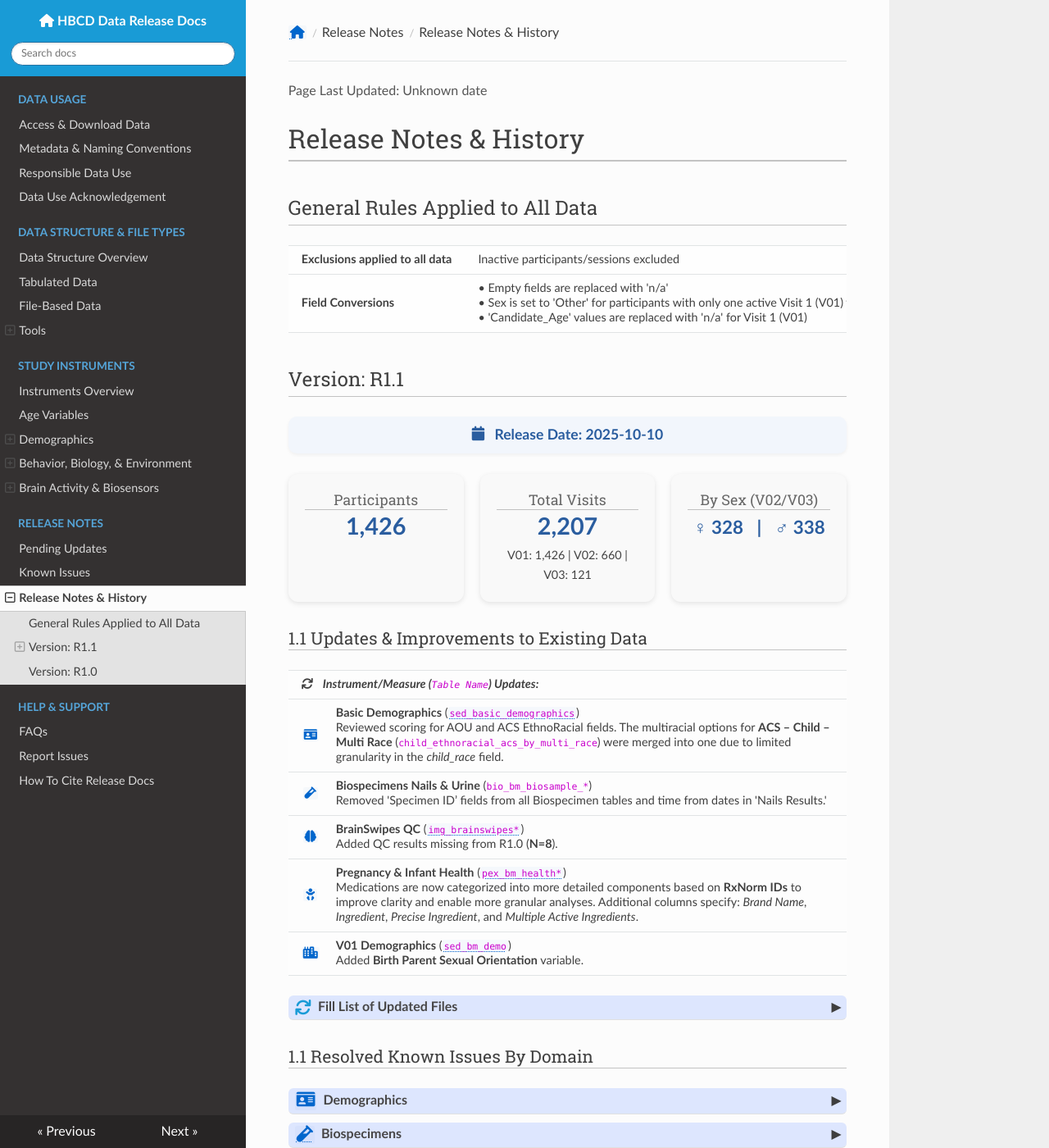
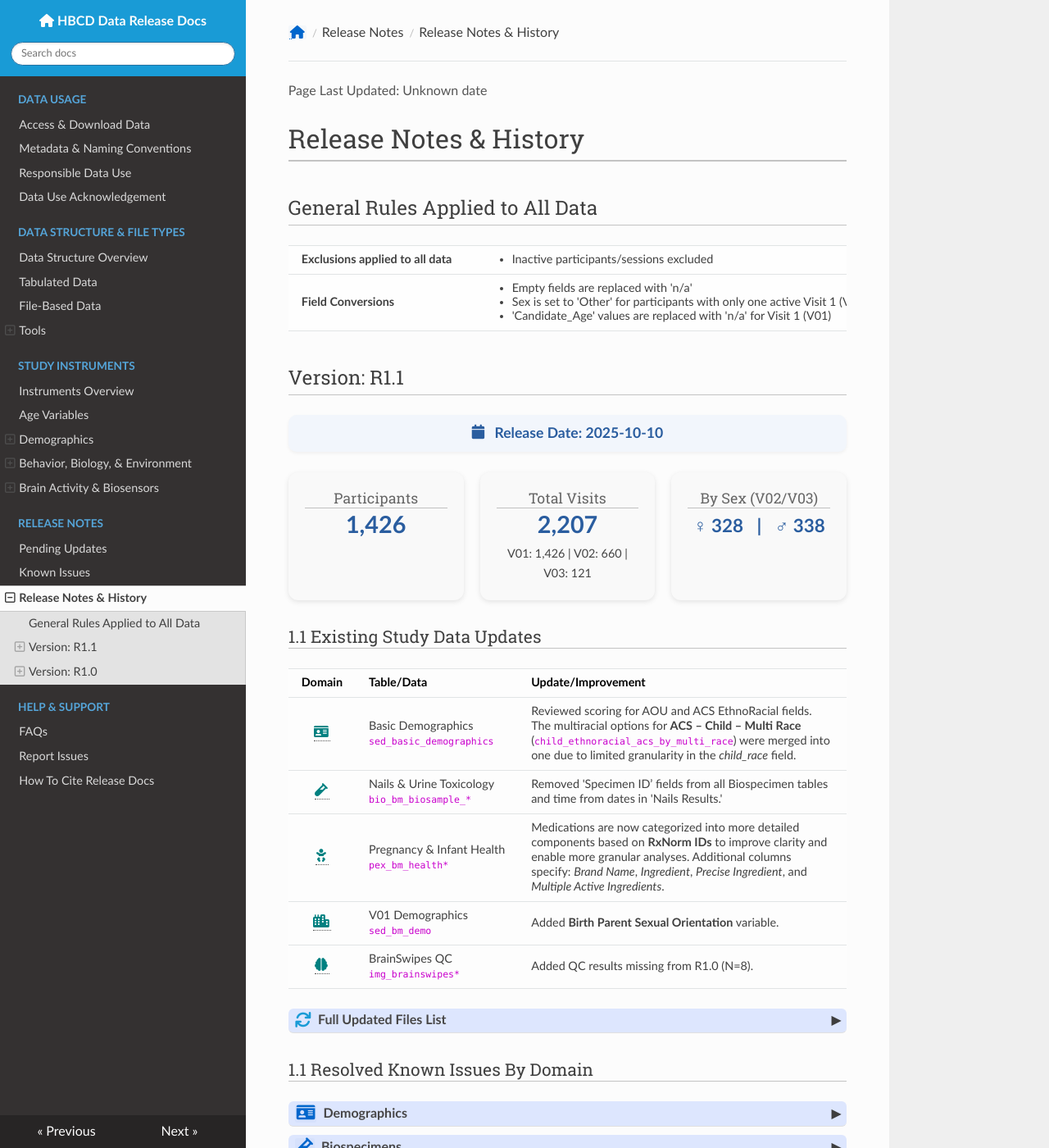
Before and after one commit to nbdc-datahub/hbcd-docs, an MkDocs documentation site: the page built from docs/changelog/releasenotes.md, in a window 1280 px wide and 1400 px high. Shown: the whole window at 82% size. Built offline with MkDocs 1.6.1, drawn with Linux system fonts in a browser that asks for light colours; nearby versions of some CDN libraries; some of the changed text lies outside the part shown.

Commit message:
FIX LIST FORMATTING IN CSS TABLES for some table classes

```diff
--- a/docs/changelog/releasenotes.md
+++ b/docs/changelog/releasenotes.md
@@ -6,13 +6,19 @@
 <tbody>
 <tr>
     <td><strong>Exclusions applied to all data</strong></td>
-    <td>Inactive participants/sessions excluded</td>
+    <td>
+    <ul>
+      <li>Inactive participants/sessions excluded</li>
+    </ul></td>
 </tr>
 <tr>
   <td><strong>Field Conversions</strong></td>
-  <td>• Empty fields are replaced with 'n/a'<br>
-      • Sex is set to 'Other' for participants with only one active Visit 1 (V01) visit<br>
-      • 'Candidate_Age' values are replaced with 'n/a' for Visit 1 (V01)
+  <td>
+    <ul>
+      <li>Empty fields are replaced with 'n/a'</li>
+      <li>Sex is set to 'Other' for participants with only one active Visit 1 (V01) visit</li>
+      <li>'Candidate_Age' values are replaced with 'n/a' for Visit 1 (V01)</li>
+    </ul>
   </td>
 </tr>
 </tbody>
@@ -48,74 +54,58 @@
   </div>
 </div>
 
-### 1.1 Updates & Improvements to Existing Data
+### 1.1 Existing Study Data Updates
 
 <table class="table-no-vertical-lines" style="width: 100%; border-collapse: collapse; table-layout: fixed; font-size: 16px;">
-  <tbody>
-<tr><td colspan="2"><i class="fa-solid fa-arrows-rotate" style="margin-right: 8px;"></i> <strong><i>Instrument/Measure (<code>Table Name</code>) Updates:</i></strong></td></tr>
-    <!-- Basic Demographics -->
-    <tr>
-      <td style="width: 40px; text-align: center;">
-        <a href="../../instruments/#demo" title="Basic Demographics" target="_blank"><i class="fas fa-id-card"></i></a>
-      </td>
-      <td style="padding: 8px 4px; vertical-align: top; word-wrap: break-word; white-space: normal;">
-        <strong>Basic Demographics</strong>
-        (<a href="../../instruments/demo/basicdemo" target="_blank"><code>sed_basic_demographics</code></a>)<br>
-        <span class="update-text">Reviewed scoring for AOU and ACS EthnoRacial fields. The multiracial options for <strong>ACS – Child – Multi Race</strong> (<code>child_ethnoracial_acs_by_multi_race</code>) were merged into one due to limited granularity in the <em>child_race</em> field.</span>
-      </td>
-    </tr>
-    <!-- Biospec-->
-    <tr style="border-bottom: 1px solid #e0e0e0;">
-      <td style="width: 40px; text-align: center;">
-        <a href="../../instruments/#biospec" title="Biospec" target="_blank"><i class="fas fa-vial"></i></a>
-      </td>
-      <td style="padding: 8px 4px; vertical-align: top;">
-        <strong>Biospecimens Nails & Urine</strong>
-        (<code>bio_bm_biosample_*</code>)<br>
-        <span class="update-text">Removed 'Specimen ID’ fields from all Biospecimen tables and time from dates in 'Nails Results.'</span>
-      </td>
-    </tr>
-    <!-- BrainSwipes QC -->
-    <tr style="border-bottom: 1px solid #e0e0e0;">
-      <td style="width: 40px; text-align: center;">
-        <a href="../../instruments/#mri" title="MRI Data" target="_blank"><i class="fas fa-brain"></i></a>
-      </td>
-      <td style="padding: 8px 4px; vertical-align: top;">
-        <strong>BrainSwipes QC</strong>
-        (<a href="../../instruments/mri/qc/#brainswipes" target="_blank"><code>img_brainswipes*</code></a>)<br>
-        <span class="update-text">Added QC results missing from R1.0 (<strong>N=8</strong>).</span>
-      </td>
-    </tr>
-    <!-- Pregnancy & Infant Health -->
-    <tr style="border-bottom: 1px solid #e0e0e0;">
-      <td style="width: 40px; text-align: center;">
-        <a href="../../instruments/#pex" title="Pregnancy & Infant Health" target="_blank"><i class="fa-solid fa-baby"></i></a>
-      </td>
-      <td style="padding: 8px 4px; vertical-align: top; word-wrap: break-word; white-space: normal;">
-        <strong>Pregnancy & Infant Health</strong>
-        (<a href="../../instruments/pregexp/pex" target="_blank"><code>pex_bm_health*</code></a>)<br>
-        <span class="update-text">Medications are now categorized into more detailed components based on <strong>RxNorm IDs</strong> to improve clarity and enable more granular analyses.
-        Additional columns specify: <em>Brand Name</em>, <em>Ingredient</em>, <em>Precise Ingredient</em>, and <em>Multiple Active Ingredients</em>.</span>
-      </td>
-    </tr>
-    <!-- V01 Demographics -->
-    <tr style="border-bottom: 1px solid #e0e0e0;">
-      <td style="width: 40px; text-align: center;">
-        <a href="../../instruments/#socenvdet" title="Demographics" target="_blank"><i class="fas fa-city"></i></a>
-      </td>
-      <td style="padding: 8px 4px; vertical-align: top;">
-        <strong>V01 Demographics</strong>
-        (<a href="../../instruments/SED/v01-demo" target="_blank"><code>sed_bm_demo</code></a>)<br>
-        <span class="update-text">Added <strong>Birth Parent Sexual Orientation</strong> variable.</span>
-      </td>
-    </tr>
-  </tbody>
+<thead>
+<th>Domain</th>
+<th>Table/Data</th>
+<th>Update/Improvement</th>
+</thead>
+<tbody>
+<tr>
+  <td style="text-align: center;"><span class="tooltip tooltip-right"><i class="fas fa-id-card" style="font-size:1.1em; margin-right: 2px;"></i><span class="tooltiptext">Demographics</span></span></td>
+  <td>Basic Demographics<br><code>sed_basic_demographics</code></td>
+  <td style="word-wrap: break-word; white-space: normal;">
+  Reviewed scoring for AOU and ACS EthnoRacial fields. The multiracial options for <strong>ACS – Child – Multi Race</strong> (<code>child_ethnoracial_acs_by_multi_race</code>) were merged into one due to limited granularity in the <em>child_race</em> field.</td>
+</tr>
+<tr>
+  <td style="text-align: center;"><span class="tooltip tooltip-right"><i class="fa fa-vial" style="font-size:1.1em; margin-right: 2px;"></i><span class="tooltiptext">Biospecimen & Omics</span></span></td>
+  <td>Nails & Urine Toxicology<br><code>bio_bm_biosample_*</code></td>
+  <td style="word-wrap: break-word; white-space: normal;">
+  Removed 'Specimen ID’ fields from all Biospecimen tables and time from dates in 'Nails Results.'
+</td>
+</tr>
+<tr>
+  <td style="text-align: center;"><span class="tooltip tooltip-right"><i class="fa-solid fa-baby" style="font-size:1.1em; margin-right: 2px;"></i><span class="tooltiptext">Pregnancy Exposure, Including Substance Use</span></span></td>
+  <td>Pregnancy & Infant Health<br><code>pex_bm_health*</code></td>
+  <td style="word-wrap: break-word; white-space: normal;">
+  Medications are now categorized into more detailed components based on <strong>RxNorm IDs</strong> to improve clarity and enable more granular analyses.
+  Additional columns specify: <em>Brand Name</em>, <em>Ingredient</em>, <em>Precise Ingredient</em>, and <em>Multiple Active Ingredients</em>.
+</td>
+</tr>
+<tr>
+  <td style="text-align: center;"><span class="tooltip tooltip-right"><i class="fas fa-city" style="font-size:1.1em; margin-right: 2px;"></i><span class="tooltiptext">Social & Environmental Determinants</span></span></td>
+  <td>V01 Demographics<br><code>sed_bm_demo</code></td>
+  <td style="word-wrap: break-word; white-space: normal;">
+  Added <strong>Birth Parent Sexual Orientation</strong> variable.
+</td>
+</tr>
+<tr>
+  <td style="text-align: center;"><span class="tooltip tooltip-right"><i class="fa fa-brain" style="font-size:1.1em; margin-right: 2px;"></i><span class="tooltiptext">Magnetic Resonance Imaging & Spectroscopy</span></span></td>
+  <td>BrainSwipes QC<br><code>img_brainswipes*</code></td>
+  <td style="word-wrap: break-word; white-space: normal;">
+  Added QC results missing from R1.0 (N=8).
+</td>
+</tr>
+</tbody>
 </table>
+<p></p><p></p>
 
 <div id="updatedfiles" class="table-banner" onclick="toggleCollapse(this)">
   <span class="emoji"><i class="fa-solid fa-arrows-rotate"></i></span>
   <span class="text-with-link">
-  <span class="text">Fill List of Updated Files</span>
+  <span class="text">Full Updated Files List</span>
   <a class="anchor-link" href="#visitinfo" title="updatedfiles">
   <i class="fa-solid fa-link"></i>
   </a>
@@ -377,38 +367,36 @@
   </div>
 </div>
 
-<div id="participant-visits" class="table-banner" onclick="toggleCollapse(this)">
-  <span class="emoji"><i class="fa-solid fa-filter"></i></span>
-  <span class="text-with-link">
-  <span class="text">Participant & Visit Exclusions</span>
-  <a class="anchor-link" href="#participant-visits" title="Copy link">
-  <i class="fa-solid fa-link"></i>
-  </a>
-  </span>
-  <span class="arrow">▸</span>
-</div>
-<div class="table-collapsible-content">
+#### Participant & Visit Exclusions
+
 <table class="table-no-vertical-lines" style="width: 100%; border-collapse: collapse; table-layout: fixed;">
 <tbody>
 <tr>
   <td><strong>Excluded Participants</strong></td>
-  <td> • Participants with no brain rating or brain rating noted as "atypical"<br>
-       • Postnatal Recruitment participants<br>
-       • Multiple Birth participants
+  <td>
+    <ul>
+      <li>Participants with no brain rating or brain rating noted as "atypical"</li>
+      <li>Postnatal Recruitment participants</li>
+      <li>Multiple Birth participants</li>
+    </ul>
   </td>
 </tr>
 <tr>
     <td><strong>Excluded Visit Data</strong></td>
-    <td> • Visits with 'LaunchPad Complete' Status set to 'Complete' after 2024-07-01.</td>
+    <td>
+    <ul>
+      <li>Visits with 'LaunchPad Complete' Status set to 'Complete' after 2024-07-01.</li>
+    </ul>
 </tr>
 </tbody>
 </table>
-</div>
+
+#### Instrument & Field Exclusions
 
 <div id="r1-exclusions" class="table-banner" onclick="toggleCollapse(this)">
   <span class="emoji"><i class="fa-solid fa-filter"></i></span>
   <span class="text-with-link">
-  <span class="text">Instrument & Field Exclusions</span>
+  <span class="text"><i>Click to Expand</i></span>
   <a class="anchor-link" href="#r1-exclusions" title="Copy link">
   <i class="fa-solid fa-link"></i>
   </a>
--- a/docs/css/tables.css
+++ b/docs/css/tables.css
@@ -158,43 +158,57 @@
   padding: 8px;
   text-align: left;
   background-color: rgba(255, 255, 255, 0.6) !important;
-
+  vertical-align: top; /* aligns all cell content at the top */
 }
 .table-no-vertical-lines th {
   background-color: rgba(255, 255, 255, 0.6) !important;
 }
+/* Make lists behave more like normal text blocks */
 .table-no-vertical-lines ul {
-  margin-top: 1rem;
-  padding-left: 0.4rem;
-  line-height: 1;
-  font-size: 0.9em !important;
+  font-size: 1em;
+  line-height: 1.2;
+  margin: 0;
+  padding-left: 1.2em;
+  display: block;
 }
+/* Reduce bottom space between last list item and table border */
+.table-no-vertical-lines ul:last-child {
+  margin-bottom: 0;
+  padding-bottom: 0;
+}
+/* Optional: normalize list item alignment */
 .table-no-vertical-lines li {
-  margin-bottom: 0.2rem;
-  line-height: 1;
-  font-size: 1em !important;
+  margin: 0;
+  padding: 0;
+  line-height: 1.2;
 }
 
 /* Compact Table Style */
-.compact-table {
-  font-size: 0.8em;
-  line-height: 1.2;
-  width: 100%;
-  border-collapse: collapse;
-}
 .compact-table th,
 .compact-table td {
-  vertical-align: top;
   text-align: left;
-  padding: 0.3em 0.6em;
+  padding: 0.2em 0.4em;
   border: 1px solid #ddd;
+  vertical-align: top; /* aligns all cell content at the top */
 }
-.compact-table th {
-  background-color: #e3f2fd;
-  width: 20%;
+/* Make lists behave more like normal text blocks */
+.compact-table ul {
+  font-size: 1em;
+  line-height: 1.2;
+  margin: 0;
+  padding-left: 1.2em;
+  display: block;
 }
-.compact-table td {
-  background-color: #f9f9f9;
+/* Reduce bottom space between last list item and table border */
+.compact-table ul:last-child {
+  margin-bottom: 0;
+  padding-bottom: 0;
+}
+/* Optional: normalize list item alignment */
+.compact-table li {
+  margin: 0;
+  padding: 0;
+  line-height: 1.2;
 }
 
 /* Compact table with no vertical lines */
```
Also changed, not shown: docs/changelog/pending.md (+43 -45 lines).
